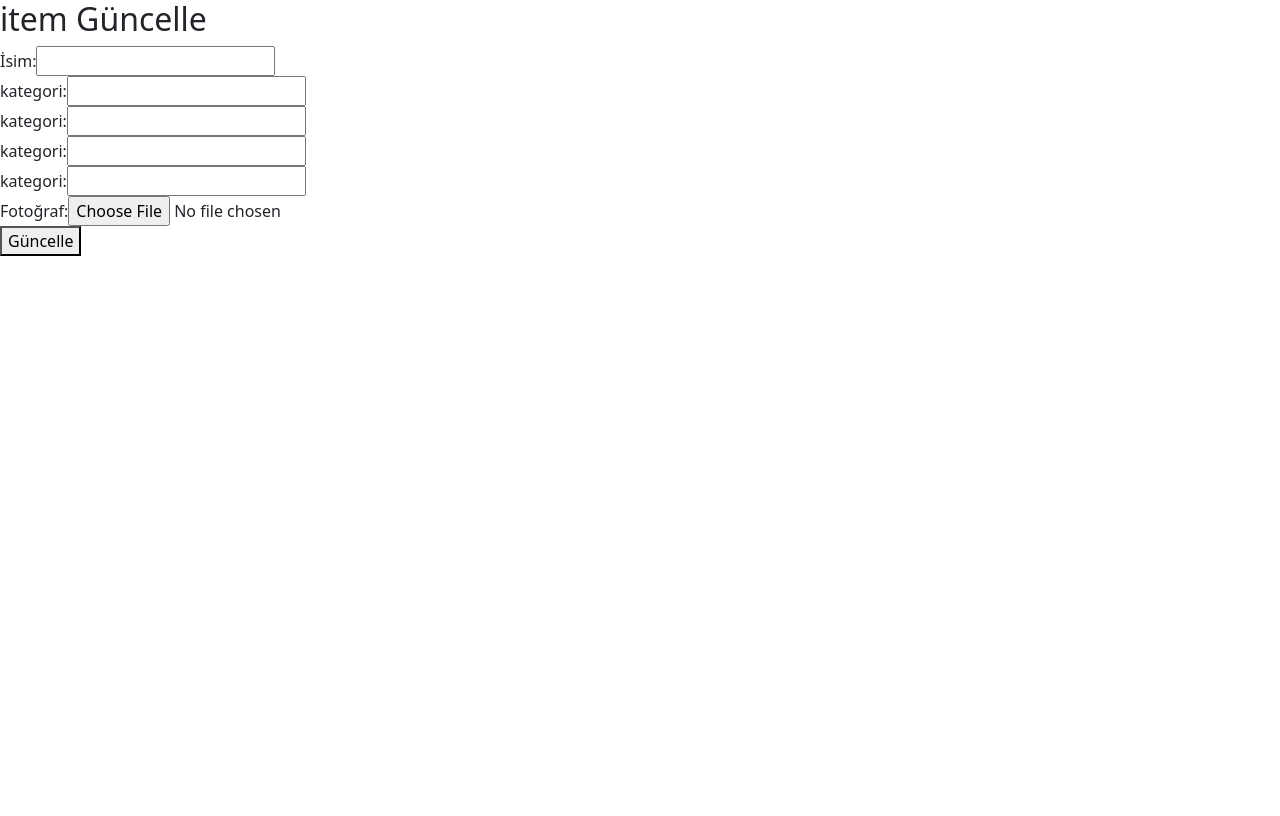
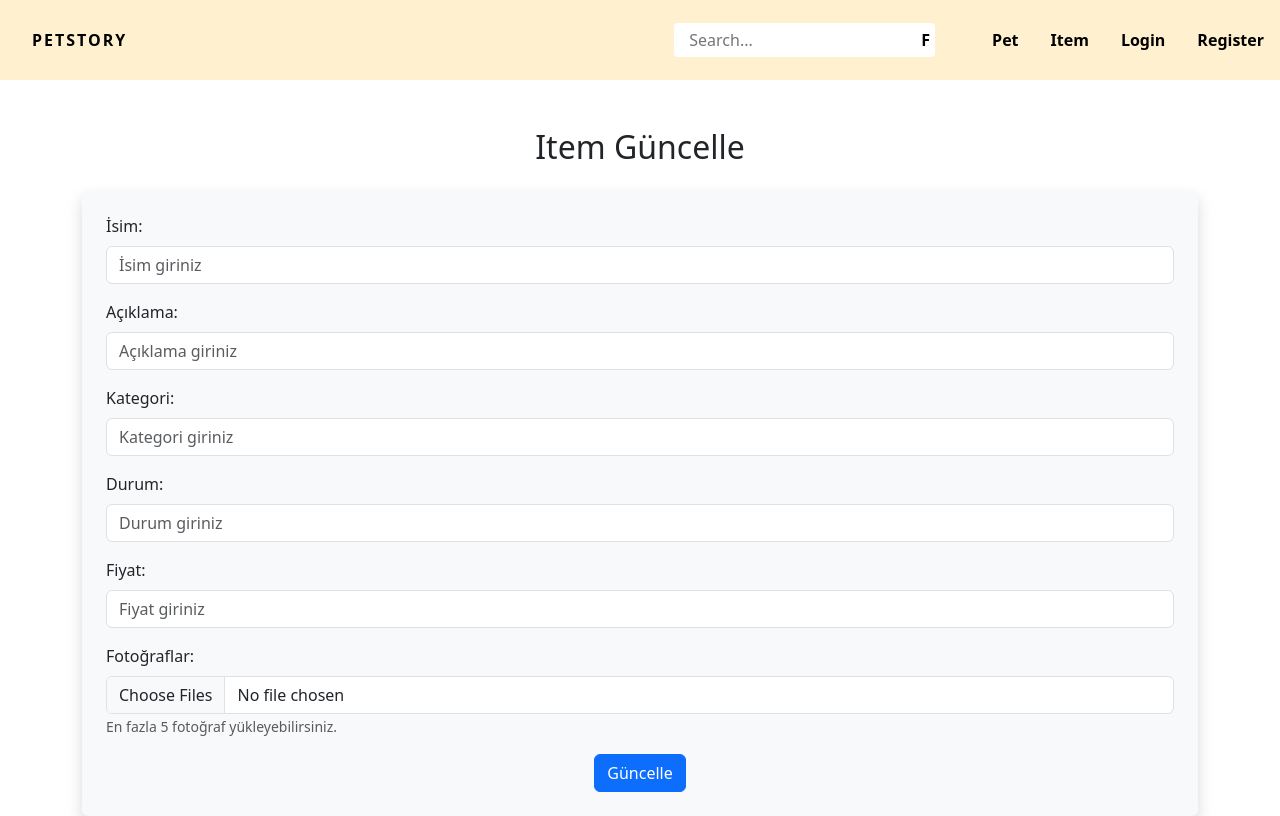
Before and after one commit to kuyucucaner/petstory, a React (Create React App) app in the folder frontend/: page /item/1/update in a window 1280 px wide. Built offline with nearby package versions, Linux system fonts and the light colour scheme.

Commit message:
item css

```diff
--- a/frontend/src/components/update-item-form.js
+++ b/frontend/src/components/update-item-form.js
@@ -2,7 +2,7 @@ import React, { useState, useEffect } from "react";
 import { useDispatch, useSelector } from "react-redux";
 import { updateItem } from "../features/item/item-slice";
 import { useParams, useNavigate } from "react-router-dom";
-
+import NavbarComponent from "../components/navbar";
 const UpdatePetForm = () => {
   const { itemId } = useParams();
   const dispatch = useDispatch();
@@ -16,7 +16,7 @@ const UpdatePetForm = () => {
     condition: "",
     price: "",
   });
-  const [selectedFiles, setSelectedFiles] = useState([]); // Dosyaları bir dizi olarak saklıyoruz
+  const [selectedFiles, setSelectedFiles] = useState([]);
 
   useEffect(() => {
     if (selectedItem) {
@@ -36,21 +36,19 @@ const UpdatePetForm = () => {
       [e.target.name]: e.target.value,
     });
   };
+
   const handleFileChange = (e) => {
-    // En fazla 5 dosya eklemek için mevcut dosyalarla birleştiriyoruz
     const filesArray = Array.from(e.target.files);
     if (selectedFiles.length + filesArray.length > 5) {
       alert("En fazla 5 fotoğraf yükleyebilirsiniz.");
       return;
     }
-    setSelectedFiles(prevFiles => [...prevFiles, ...filesArray]);
+    setSelectedFiles((prevFiles) => [...prevFiles, ...filesArray]);
   };
 
   const handleSubmit = (e) => {
     e.preventDefault();
-    console.log("Form data:", itemData); // Form verisini kontrol edin
 
-    // FormData kullanarak dosya ve form verisini bir arada gönder
     const formData = new FormData();
     formData.append("name", itemData.name);
     formData.append("description", itemData.description);
@@ -58,70 +56,99 @@ const UpdatePetForm = () => {
     formData.append("condition", itemData.condition);
     formData.append("price", itemData.price);
 
-  // Fotoğrafları FormData'ya ekle
-  selectedFiles.forEach((file, index) => {
-    formData.append('photo', file);
+    selectedFiles.forEach((file) => {
+      formData.append("photo", file);
     });
-    // updateUser işlemini başlat
+
     dispatch(updateItem({ id: itemId, updatedData: formData })).then(() => {
       navigate(`/item/${itemId}`);
     });
   };
 
   return (
-    <form onSubmit={handleSubmit} encType="multipart/form-data">
-      <h2>item Güncelle</h2>
     <div>
-        <label>İsim:</label>
+<NavbarComponent/>
+    <div className="container mt-5">
+      <h2 className="text-center mb-4">Item Güncelle</h2>
+      <form
+        onSubmit={handleSubmit}
+        encType="multipart/form-data"
+        className="shadow p-4 bg-light rounded"
+      >
+        <div className="mb-3">
+          <label className="form-label">İsim:</label>
           <input
             type="text"
             name="name"
             value={itemData.name}
             onChange={handleChange}
+            className="form-control"
+            placeholder="İsim giriniz"
           />
         </div>
-      <div>
-        <label>kategori:</label>
+        <div className="mb-3">
+          <label className="form-label">Açıklama:</label>
           <input
             type="text"
             name="description"
             value={itemData.description}
             onChange={handleChange}
+            className="form-control"
+            placeholder="Açıklama giriniz"
           />
         </div>
-      <div>
-        <label>kategori:</label>
+        <div className="mb-3">
+          <label className="form-label">Kategori:</label>
           <input
             type="text"
             name="category"
             value={itemData.category}
             onChange={handleChange}
+            className="form-control"
+            placeholder="Kategori giriniz"
           />
         </div>
-      <div>
-        <label>kategori:</label>
+        <div className="mb-3">
+          <label className="form-label">Durum:</label>
           <input
             type="text"
             name="condition"
             value={itemData.condition}
             onChange={handleChange}
+            className="form-control"
+            placeholder="Durum giriniz"
           />
         </div>
-      <div>
-        <label>kategori:</label>
+        <div className="mb-3">
+          <label className="form-label">Fiyat:</label>
           <input
-          type="text"
+            type="number"
             name="price"
             value={itemData.price}
             onChange={handleChange}
+            className="form-control"
+            placeholder="Fiyat giriniz"
           />
         </div>
-      <div>
-        <label>Fotoğraf:</label>
-        <input type="file" name="photo" onChange={handleFileChange} />
+        <div className="mb-3">
+          <label className="form-label">Fotoğraflar:</label>
+          <input
+            type="file"
+            name="photo"
+            onChange={handleFileChange}
+            multiple
+            className="form-control"
+          />
+          <small className="text-muted">En fazla 5 fotoğraf yükleyebilirsiniz.</small>
         </div>
-      <button type="submit">Güncelle</button>
+        <div className="text-center">
+          <button type="submit" className="btn btn-primary">
+            Güncelle
+          </button>
+        </div>
       </form>
+    </div>
+    </div>
   );
 };
 
--- a/frontend/src/pages/item-detail.js
+++ b/frontend/src/pages/item-detail.js
@@ -1,8 +1,8 @@
-import React, { useEffect  } from 'react';
+import React, { useEffect } from 'react';
 import { useDispatch, useSelector } from 'react-redux';
-import { fetchItemById , deleteItem } from '../features/item/item-slice';
-import { useParams ,useNavigate } from 'react-router-dom';
-
+import { fetchItemById, deleteItem } from '../features/item/item-slice';
+import { useParams, useNavigate } from 'react-router-dom';
+import NavbarComponent from '../components/navbar';
 const ItemDetail = () => {
   const { itemId } = useParams();
   const dispatch = useDispatch();
@@ -16,38 +16,69 @@ const ItemDetail = () => {
   const handleUpdateClick = () => {
     navigate(`/item/${itemId}/update`);
   };
-  const handleDelete = (itemId) => {
-    dispatch(deleteItem(itemId));
+
+  const handleDelete = () => {
+    dispatch(deleteItem(itemId)).then(() => {
       navigate('/item');
+    });
   };
 
   return (
     <div>
+<NavbarComponent/>
+    <div className="container mt-5">
       {selectedItem ? (
-        <div>
-          <h2>{selectedItem.name} Detayları</h2>
-          <p>{selectedItem.category}</p>
-          <p>{selectedItem.description}</p>
-          <p>{selectedItem.condition}</p>
-          <p>{selectedItem.price}</p>
-          <p>{selectedItem.owner.firstName}</p>
-      <div style={{ display: 'flex', gap: '10px', flexWrap: 'wrap' }}>
+        <div className="card shadow">
+          <div className="card-body">
+            <h2 className="card-title">{selectedItem.name} Detayları</h2>
+            <ul className="list-group list-group-flush mb-3">
+              <li className="list-group-item"><strong>Kategori:</strong> {selectedItem.category}</li>
+              <li className="list-group-item"><strong>Açıklama:</strong> {selectedItem.description}</li>
+              <li className="list-group-item"><strong>Durum:</strong> {selectedItem.condition}</li>
+              <li className="list-group-item"><strong>Fiyat:</strong> {selectedItem.price} ₺</li>
+              <li className="list-group-item">
+                <strong>Sahibi:</strong> {selectedItem.owner?.firstName}
+              </li>
+            </ul>
+
+            <h5 className="mt-4">Fotoğraflar:</h5>
+            <div className="row row-cols-1 row-cols-sm-2 row-cols-md-3 g-3">
               {selectedItem.photo.slice(0, 6).map((photoUrl, index) => (
+                <div key={index} className="col">
                   <img
-                key={index}
                     src={`http://localhost:5000/${photoUrl}`}
-                alt={`Photos ${index + 1}`}
-                style={{ width: '200px', height: '200px' }}
+                    alt={`Photo ${index + 1}`}
+                    className="img-fluid rounded shadow"
                     crossOrigin="anonymous"
                   />
+                </div>
               ))}
             </div>
-                     <button onClick={() => handleDelete(itemId)}>Sil</button>
-          <button onClick={handleUpdateClick}>Güncelle</button>
+
+            <div className="d-flex gap-3 mt-4">
+              <button
+                onClick={handleDelete}
+                className="btn btn-danger"
+              >
+                <i className="bi bi-trash"></i> Sil
+              </button>
+              <button
+                onClick={handleUpdateClick}
+                className="btn btn-primary"
+              >
+                <i className="bi bi-pencil"></i> Güncelle
+              </button>
+            </div>
+          </div>
         </div>
       ) : (
-        <p>Detaylar yükleniyor...</p>
+        <div className="text-center">
+          <div className="spinner-border text-primary" role="status">
+            <span className="visually-hidden">Yükleniyor...</span>
+          </div>
+        </div>
       )}
+    </div>
     </div>
   );
 };
```
Lines whose indentation alone changed are shown as unchanged.
